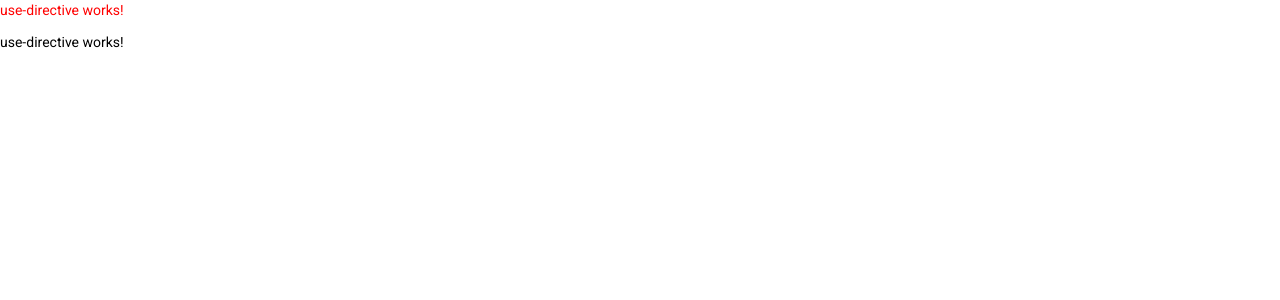
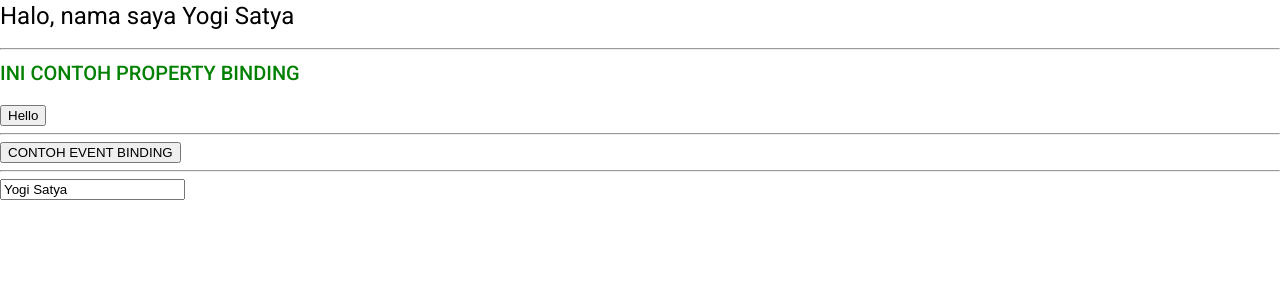
Before and after one commit to yogisatya2705/Belajar-Angular, an Angular app: page / in a window 1280 px wide. Shown: the top 300 px of the page. Built offline with nearby package versions, Linux system fonts and the light colour scheme.

Commit message:
DATA BINDING

```diff
--- a/src/app/app.component.html
+++ b/src/app/app.component.html
@@ -5,5 +5,8 @@
 <!-- <app-two-way-binding></app-two-way-binding> -->
 <!-- <app-pipe-example></app-pipe-example> -->
 <!-- <app-form-example></app-form-example> -->
-<app-use-directive></app-use-directive>
-<p appRedCol>use-directive works!</p>
+
+<!-- <app-use-directive></app-use-directive> -->
+<!-- <p appRedCol>use-directive works!</p> -->
+
+<app-data-binding></app-data-binding>
--- a/src/app/app.module.ts
+++ b/src/app/app.module.ts
@@ -11,6 +11,7 @@ import { TwoWayBindingModule } from './module/two-way-binding/two-way-binding.mo
 import { PipeExampleModule } from './module/pipe-example/pipe-example.module';
 import { FormExampleModule } from './module/form-example/form-example.module';
 import { UseDirectiveModule } from './module/use-directive/use-directive.module';
+import { DataBindingModule } from './module/data-binding/data-binding.module';
 
 @NgModule({
   declarations: [
@@ -26,7 +27,8 @@ import { UseDirectiveModule } from './module/use-directive/use-directive.module'
     TwoWayBindingModule,
     PipeExampleModule,
     FormExampleModule,
-    UseDirectiveModule
+    UseDirectiveModule,
+    DataBindingModule
   ],
   providers: [],
   bootstrap: [AppComponent]
--- /dev/null
+++ b/src/app/module/data-binding/data-binding.component.html
@@ -0,0 +1,24 @@
+<!-- INTERPOLATION DATA BINDING (satu arah dari component ke view) -->
+<!-- {{ variable }} -->
+<h1>Halo, nama saya {{name}}</h1>
+<hr>
+
+<!-- PROPERTY DATA BINDING (satu arah dari component ke view) -->
+<!-- [property] = "variable atau fungsi" -->
+<h2 [style.color]="color">INI CONTOH PROPERTY BINDING</h2>
+<button [disabled]="isActive ? '' : 'disabled'">Hello</button>
+<hr>
+
+<!-- EVENT DATA BINDING (satu arah dari view ke component) -->
+<button (click)="exampleClick()">CONTOH EVENT BINDING</button>
+<hr>
+
+<!-- TWO WAY DATA BINDING (dua arah) -->
+<!--
+// DI MODULE
+import { FormsModule } from '@angular/forms';
+
+// DI VIEW
+[(ngModel)]="variable"
+-->
+<input type="text" [(ngModel)]="name">
--- /dev/null
+++ b/src/app/module/data-binding/data-binding.component.ts
@@ -0,0 +1,23 @@
+import { Component, OnInit } from '@angular/core';
+
+@Component({
+  selector: 'app-data-binding',
+  templateUrl: './data-binding.component.html',
+  styleUrls: ['./data-binding.component.css']
+})
+export class DataBindingComponent implements OnInit {
+
+  constructor() { }
+
+  ngOnInit(): void {
+  }
+
+  name: string = "Yogi Satya";
+
+  color: string = "green";
+  isActive: boolean = true;
+
+  exampleClick() {
+    console.log("Hello world");
+  }
+}
```
Also changed, not shown: src/app/module/data-binding/data-binding.module.ts (added, +20 -0 lines), src/app/module/data-binding/data-binding.component.css (added), 1 other file (tests, documents, lock files or other folders).
